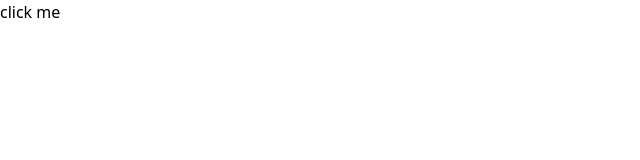
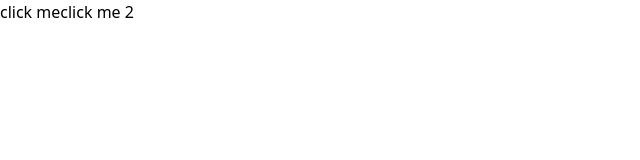
Before and after one commit to if18b120/ZeitaufzeichnungElectron, an Angular app: page / in a window 1280 px wide. Shown: the top 160 px of the page, without its empty margins (0-640 px from the left). Built offline with nearby package versions, Linux system fonts and the light colour scheme.

Commit message:
calendar component added

```diff
--- a/src/angular/app/app.component.html
+++ b/src/angular/app/app.component.html
@@ -5,3 +5,4 @@
     user selected
 </div>
 }
+<calendar></calendar>
--- a/src/angular/app/app.component.ts
+++ b/src/angular/app/app.component.ts
@@ -1,13 +1,14 @@
 import { Component } from '@angular/core';
 import { RouterOutlet } from '@angular/router';
 import { EmployeeSelectComponent } from "./employee-select/employee-select.component";
+import { CalendarComponent } from "./calendar/calendar.component";
 
 @Component({
     selector: 'app-root',
     standalone: true,
     templateUrl: './app.component.html',
     styleUrl: './app.component.scss',
-    imports: [RouterOutlet, EmployeeSelectComponent]
+    imports: [RouterOutlet, EmployeeSelectComponent, CalendarComponent]
 })
 export class AppComponent {
 
--- /dev/null
+++ b/src/angular/app/calendar/calendar.component.html
@@ -0,0 +1,5 @@
+<button (click)="load()">click me 2</button>
+
+@for (day of month?.workDays; track $index) {
+    <div>{{day.dayOfMonth()}}</div>
+}
--- /dev/null
+++ b/src/angular/app/calendar/calendar.component.ts
@@ -0,0 +1,21 @@
+import { Component } from '@angular/core';
+import { DateProviderService } from '../date-provider.service';
+import { WorkMonth } from '../../../model/WorkMonth';
+
+@Component({
+    selector: 'calendar',
+    standalone: true,
+    imports: [],
+    templateUrl: './calendar.component.html',
+    styleUrl: './calendar.component.scss'
+})
+export class CalendarComponent {
+
+    constructor(private dateProviderService: DateProviderService) {}
+
+    month: WorkMonth | undefined;
+
+    load() {
+        this.month = WorkMonth.of(this.dateProviderService.today(), []);
+    }
+}
--- /dev/null
+++ b/src/angular/app/date-provider.service.ts
@@ -0,0 +1,13 @@
+import { Injectable } from '@angular/core';
+
+@Injectable({
+  providedIn: 'root'
+})
+export class DateProviderService {
+
+  constructor() { }
+
+  today(): Date {
+    return new Date();
+  }
+}
--- /dev/null
+++ b/src/model/Time.ts
@@ -0,0 +1,3 @@
+export class Time {
+    constructor(private hourOfDay: number, private minuteOfHour: number) {}
+}
--- /dev/null
+++ b/src/model/WorkDay.ts
@@ -0,0 +1,9 @@
+import { WorkShift } from "./WorkShift";
+
+export class WorkDay {
+    constructor(private internalDate: Date, private shifts: WorkShift[]) {}
+
+    dayOfMonth(): number {
+        return this.internalDate.getDate();
+    }
+}
--- /dev/null
+++ b/src/model/WorkMonth.ts
@@ -0,0 +1,24 @@
+import { WorkDay } from "./WorkDay";
+
+export class WorkMonth {
+    private firstDayOfMonth: number = 1;
+    private lastDateOfMonth: number;
+    workDays: WorkDay[] = [];
+
+    constructor(private internalDate: Date, workdays: WorkDay[]) {
+        this.lastDateOfMonth = new Date(internalDate.getFullYear(), internalDate.getMonth() + 1, 0).getDate();
+
+        let dayArray: WorkDay[] = [];
+        workdays.forEach(day => {
+            dayArray[day.dayOfMonth()] = day;
+        });
+
+        for(let dayNum = this.firstDayOfMonth; dayNum <= this.lastDateOfMonth; dayNum++) {
+            this.workDays.push(dayArray[dayNum] ?? new WorkDay(new Date(internalDate.getFullYear(), internalDate.getMonth(), dayNum), []));
+        }
+    }
+
+    static of(date: Date, workDays: WorkDay[]) {
+        return new WorkMonth(date, workDays);
+    }
+}
--- /dev/null
+++ b/src/model/WorkShift.ts
@@ -0,0 +1,5 @@
+import { Time } from "./Time";
+
+export class WorkShift {
+    constructor(private startTime: Time, private endTime: Time) {}
+}
```
Also changed, not shown: src/angular/app/calendar/calendar.component.scss (added).
